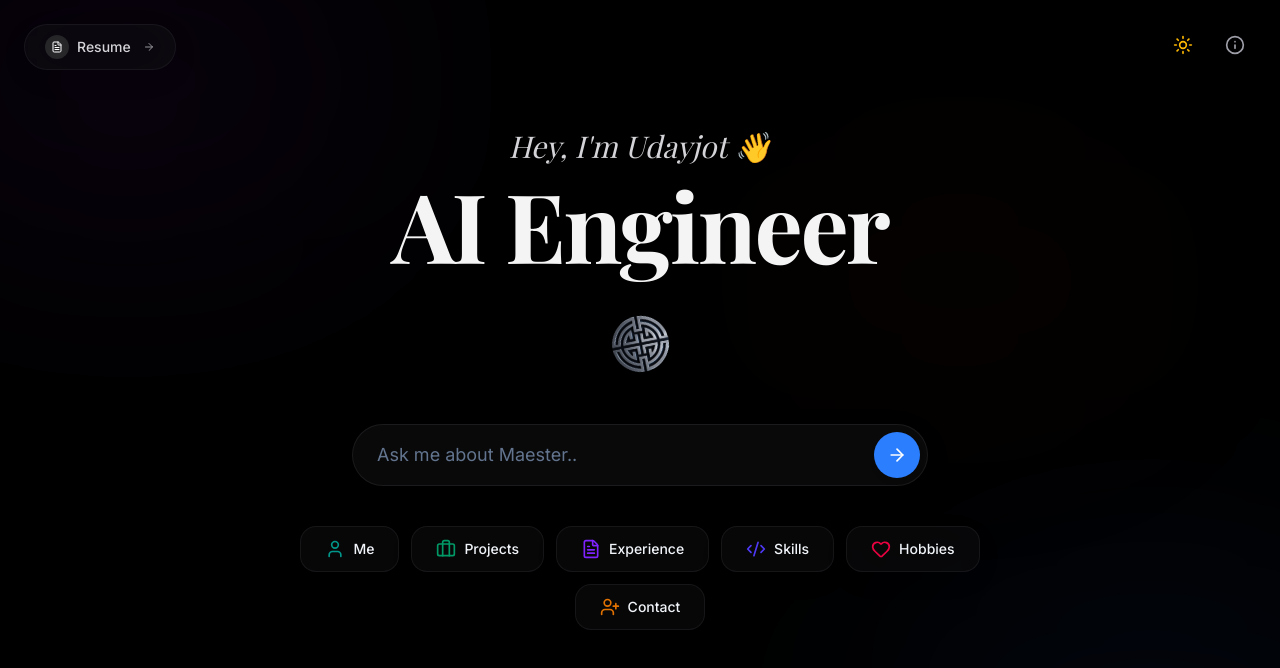
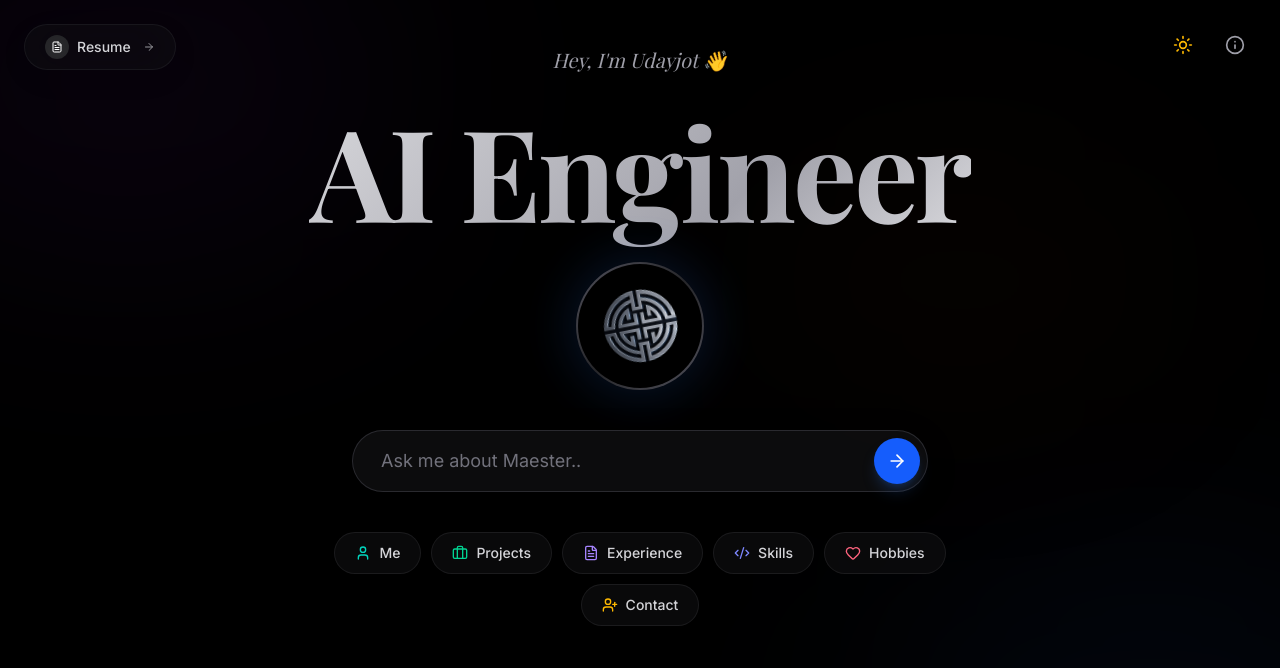
Before and after one commit to Udx3012/portfolio-main, a React (Vite) app in the folder frontend/: page / in a window 1280 px wide. Shown: the top 668 px of the page. Built offline with nearby package versions, Linux system fonts and the light colour scheme; a web font is replaced by a local one.

Commit message:
design update

```diff
--- a/frontend/package.json
+++ b/frontend/package.json
@@ -10,6 +10,7 @@
     "preview": "vite preview"
   },
   "dependencies": {
+    "canvas-confetti": "^1.9.4",
     "framer-motion": "^12.38.0",
     "lenis": "^1.3.25",
     "lucide-react": "^1.16.0",
@@ -19,6 +20,7 @@
   "devDependencies": {
     "@eslint/js": "^10.0.1",
     "@tailwindcss/vite": "^4.3.0",
+    "@types/canvas-confetti": "^1.9.0",
     "@types/node": "^24.12.3",
     "@types/react": "^19.2.14",
     "@types/react-dom": "^19.2.3",
--- a/frontend/src/App.tsx
+++ b/frontend/src/App.tsx
@@ -1,4 +1,5 @@
 import React, { useState, useEffect, useRef } from 'react';
+import confetti from 'canvas-confetti';
 import { ArrowRight, Info, Briefcase, Code2, UserPlus, User, FileText, X, ChevronLeft, ChevronRight, Sun, Moon, Film, Trophy, Dumbbell, Shield, Heart } from 'lucide-react';
 import { motion, AnimatePresence, useMotionValue, useTransform, useSpring, type MotionValue, useAnimationFrame, animate } from 'framer-motion';
 import { ReactLenis } from 'lenis/react';
@@ -386,6 +387,7 @@ export default function App() {
 
 function LandingView({ onQuery, theme }: { onQuery: (q: string, t: ChatMessage['type']) => void, theme?: string }) {
   const [input, setInput] = useState('');
+  const [isFocused, setIsFocused] = useState(false);
   const dynamicPlaceholder = useTypewriterPlaceholder([
     "Ask me anything...",
     "Ask me about Maester...",
@@ -401,70 +403,155 @@ function LandingView({ onQuery, theme }: { onQuery: (q: string, t: ChatMessage['
     onQuery(input, 'general');
   };
 
+  const prompts = [
+    { icon: <User className="w-4 h-4" />, label: "Me", query: "Tell me about yourself.", type: 'me' as const, color: "text-teal-400" },
+    { icon: <Briefcase className="w-4 h-4" />, label: "Projects", query: "Show me your projects.", type: 'projects' as const, color: "text-emerald-400" },
+    { icon: <FileText className="w-4 h-4" />, label: "Experience", query: "Tell me about your work experience.", type: 'resume' as const, color: "text-violet-400" },
+    { icon: <Code2 className="w-4 h-4" />, label: "Skills", query: "What are your skills?", type: 'skills' as const, color: "text-indigo-400" },
+    { icon: <Heart className="w-4 h-4" />, label: "Hobbies", query: "What do you do beyond code?", type: 'hobbies' as const, color: "text-rose-400" },
+    { icon: <UserPlus className="w-4 h-4" />, label: "Contact", query: "How can I contact you?", type: 'general' as const, color: "text-amber-400" },
+  ];
+
   return (
     <>
       <FluidCursor />
       <motion.div
+        initial={{ opacity: 0 }}
+        animate={{ opacity: 1 }}
+        exit={{ opacity: 0, y: -30, filter: 'blur(12px)' }}
+        transition={{ duration: 0.6, ease: [0.22, 1, 0.36, 1] }}
+        className="flex flex-col items-center justify-center w-full max-w-3xl min-h-[calc(100vh-6rem)] px-4 pb-8"
+      >
+        {/* Subtitle */}
+        <motion.p
+          initial={{ opacity: 0, y: 15 }}
+          animate={{ opacity: 1, y: 0 }}
+          transition={{ delay: 0.2, duration: 0.6, ease: [0.22, 1, 0.36, 1] }}
+          className={`text-lg sm:text-xl font-serif italic mb-4 transition-colors duration-500 ${theme === 'dark' ? 'text-zinc-400' : 'text-slate-500'}`}
+        >
+          Hey, I'm Udayjot 👋
+        </motion.p>
+
+        {/* Main Title with shimmer */}
+        <motion.h1
+          initial={{ opacity: 0, y: 20, scale: 0.95 }}
+          animate={{ opacity: 1, y: 0, scale: 1 }}
+          transition={{ delay: 0.35, duration: 0.7, ease: [0.22, 1, 0.36, 1] }}
+          className={`text-6xl sm:text-8xl md:text-9xl font-serif font-bold tracking-tight mb-2 text-center leading-tight pb-1 ${theme === 'dark' ? 'landing-title' : 'text-slate-900'}`}
+          style={theme === 'dark' ? {
+            background: 'linear-gradient(135deg, #e4e4e7 0%, #a1a1aa 40%, #e4e4e7 60%, #71717a 100%)',
+            backgroundSize: '200% 200%',
+            WebkitBackgroundClip: 'text',
+            WebkitTextFillColor: 'transparent',
+            backgroundClip: 'text',
+          } : undefined}
+        >
+          AI Engineer
+        </motion.h1>
+
+
+        {/* Avatar with glow ring */}
+        <motion.div
+          initial={{ opacity: 0, scale: 0.5 }}
+          animate={{ opacity: 1, scale: 1 }}
+          transition={{ delay: 0.5, duration: 0.7, type: "spring", stiffness: 200, damping: 20 }}
+          className="relative mb-10"
+        >
+          <div className={`absolute -inset-2 rounded-full blur-xl opacity-40 animate-pulse ${theme === 'dark' ? 'bg-blue-500/30' : 'bg-blue-400/20'}`} />
+          <div className={`relative w-28 h-28 sm:w-32 sm:h-32 rounded-full p-[2px] ${theme === 'dark'
+            ? 'bg-gradient-to-br from-zinc-600 via-zinc-800 to-zinc-600'
+            : 'bg-gradient-to-br from-slate-300 via-slate-100 to-slate-300'
+            }`}>
+            <div className={`w-full h-full rounded-full overflow-hidden flex items-center justify-center ${theme === 'dark' ? 'bg-black' : 'bg-[#FDFDFD]'}`}>
+              <MemojiAvatar type="landing" className="w-full h-full" />
+            </div>
+          </div>
+        </motion.div>
+
+        {/* Search Input with glow effect */}
+        <motion.div
           initial={{ opacity: 0, y: 20 }}
           animate={{ opacity: 1, y: 0 }}
-        exit={{ opacity: 0, y: -20, filter: 'blur(10px)' }}
-        transition={{ duration: 0.4 }}
-        className="flex flex-col items-center justify-center w-full max-w-3xl mt-24 md:mt-32 px-4"
+          transition={{ delay: 0.65, duration: 0.6, ease: [0.22, 1, 0.36, 1] }}
+          className="w-full relative max-w-xl mb-10"
         >
-        <div className="text-center mb-6">
-          <h2 className={`text-2xl sm:text-3xl font-serif italic mb-3 transition-colors duration-500 ${theme === 'dark' ? 'text-zinc-300' : 'text-slate-700'}`}>Hey, I'm Udayjot 👋</h2>
-          <h1 className={`text-5xl sm:text-7xl md:text-8xl font-serif font-bold tracking-tight transition-colors duration-500 ${theme === 'dark' ? 'text-zinc-100' : 'text-slate-900'}`}>AI Engineer</h1>
-        </div>
-
-        <motion.div className="w-24 h-24 mb-8 flex items-center justify-center text-5xl">
-          <MemojiAvatar type="landing" className="w-full h-full" />
-        </motion.div>
-
-        <div className="w-full relative max-w-xl mb-10">
+          {/* Glow behind input on focus */}
+          <div className={`absolute -inset-1 rounded-full blur-xl transition-opacity duration-500 ${isFocused ? 'opacity-60' : 'opacity-0'} ${theme === 'dark' ? 'bg-blue-500/15' : 'bg-blue-400/10'}`} />
+          <div className="relative">
             <input
               type="text"
               value={input}
               onChange={(e) => setInput(e.target.value)}
               onKeyDown={(e) => e.key === 'Enter' && handleSubmit()}
+              onFocus={() => setIsFocused(true)}
+              onBlur={() => setIsFocused(false)}
               placeholder={dynamicPlaceholder}
-            className={`w-full backdrop-blur-2xl border shadow-[0_8px_32px_rgba(0,0,0,0.06)] rounded-full py-4 pl-6 pr-14 text-lg focus:outline-none focus:ring-2 focus:ring-blue-500/30 transition-all placeholder:text-slate-500 ${theme === 'dark'
-                ? 'bg-zinc-900/40 border-zinc-800/60 text-zinc-100'
-                : 'bg-white/40 border-white/60 text-slate-855'
+              className={`w-full backdrop-blur-2xl border rounded-full py-4 pl-7 pr-14 text-lg focus:outline-none transition-all duration-300 placeholder:transition-colors placeholder:duration-300 ${theme === 'dark'
+                ? `bg-zinc-900/50 border-zinc-700/60 text-zinc-100 placeholder:text-zinc-500 ${isFocused ? 'border-zinc-600/80 shadow-[0_0_30px_rgba(59,130,246,0.08)]' : 'shadow-[0_8px_32px_rgba(0,0,0,0.15)]'}`
+                : `bg-white/50 border-slate-200/80 text-slate-800 placeholder:text-slate-400 ${isFocused ? 'border-slate-300 shadow-[0_0_30px_rgba(59,130,246,0.06)]' : 'shadow-[0_8px_32px_rgba(0,0,0,0.04)]'}`
                 }`}
             />
             <button
               onClick={handleSubmit}
-            className="absolute right-2 top-2 bottom-2 aspect-square bg-blue-500 hover:bg-blue-600 rounded-full flex items-center justify-center text-white transition-colors shadow-md cursor-pointer"
+              className={`absolute right-2 top-2 bottom-2 aspect-square rounded-full flex items-center justify-center text-white transition-all duration-300 shadow-lg cursor-pointer ${theme === 'dark'
+                ? 'bg-blue-600 hover:bg-blue-500 shadow-blue-500/20'
+                : 'bg-blue-500 hover:bg-blue-600 shadow-blue-500/25'
+                }`}
             >
               <ArrowRight className="w-5 h-5" />
             </button>
           </div>
+        </motion.div>
 
-        <div className="flex flex-wrap justify-center gap-3">
-          <LandingPrompt icon={<User className="w-5 h-5 text-teal-600" />} label="Me" onClick={() => onQuery("Tell me about yourself.", 'me')} theme={theme} />
-          <LandingPrompt icon={<Briefcase className="w-5 h-5 text-emerald-600" />} label="Projects" onClick={() => onQuery("Show me your projects.", 'projects')} theme={theme} />
-          <LandingPrompt icon={<FileText className="w-5 h-5 text-violet-600" />} label="Experience" onClick={() => onQuery("Tell me about your work experience.", 'resume')} theme={theme} />
-          <LandingPrompt icon={<Code2 className="w-5 h-5 text-indigo-600" />} label="Skills" onClick={() => onQuery("What are your skills?", 'skills')} theme={theme} />
-          <LandingPrompt icon={<Heart className="w-5 h-5 text-rose-600" />} label="Hobbies" onClick={() => onQuery("What do you do beyond code?", 'hobbies')} theme={theme} />
-          <LandingPrompt icon={<UserPlus className="w-5 h-5 text-amber-600" />} label="Contact" onClick={() => onQuery("How can I contact you?", 'general')} theme={theme} />
-        </div>
+        {/* Prompt Buttons with staggered animation */}
+        <motion.div
+          initial="hidden"
+          animate="visible"
+          variants={{
+            hidden: {},
+            visible: { transition: { staggerChildren: 0.06, delayChildren: 0.8 } }
+          }}
+          className="flex flex-wrap justify-center gap-2.5"
+        >
+          {prompts.map((p) => (
+            <motion.button
+              key={p.label}
+              variants={{
+                hidden: { opacity: 0, y: 12, scale: 0.9 },
+                visible: { opacity: 1, y: 0, scale: 1, transition: { duration: 0.4, ease: [0.22, 1, 0.36, 1] } }
+              }}
+              whileHover={{ scale: 1.06, y: -2, transition: { type: 'spring', stiffness: 500, damping: 25 } }}
+              whileTap={{ scale: 0.93 }}
+              onClick={(e) => {
+                const rect = (e.target as HTMLElement).getBoundingClientRect();
+                const x = (rect.left + rect.width / 2) / window.innerWidth;
+                const y = (rect.top + rect.height / 2) / window.innerHeight;
+                confetti({
+                  particleCount: 30,
+                  spread: 50,
+                  startVelocity: 15,
+                  gravity: 0.8,
+                  ticks: 40,
+                  origin: { x, y },
+                  colors: ['#60a5fa', '#a78bfa', '#34d399', '#f472b6', '#fbbf24'],
+                  scalar: 0.6,
+                  shapes: ['circle'],
+                  disableForReducedMotion: true,
+                });
+                onQuery(p.query, p.type);
+              }}
+              className={`flex items-center gap-2 backdrop-blur-xl border px-5 py-2.5 rounded-full text-sm font-medium cursor-pointer ${theme === 'dark'
+                ? 'bg-zinc-900/40 border-zinc-800/60 hover:bg-zinc-800/60 hover:border-zinc-700/60 text-zinc-300'
+                : 'bg-white/40 border-slate-200/60 hover:bg-white/70 hover:border-slate-300/60 text-slate-600'
+                }`}
+            >
+              <span className={p.color}>{p.icon}</span>
+              {p.label}
+            </motion.button>
+          ))}
+        </motion.div>
       </motion.div>
     </>
-  );
-}
-
-function LandingPrompt({ icon, label, onClick, theme }: { icon: React.ReactNode, label: string, onClick: () => void, theme?: string }) {
-  return (
-    <button
-      onClick={onClick}
-      className={`flex items-center gap-2 backdrop-blur-xl border shadow-[0_8px_32px_rgba(0,0,0,0.04)] px-6 py-3 rounded-2xl hover:scale-105 hover:shadow-[0_8px_32px_rgba(0,0,0,0.08)] transition-all text-sm font-medium cursor-pointer ${theme === 'dark'
-          ? 'bg-zinc-900/30 border-zinc-800/50 hover:bg-zinc-800/50 text-zinc-350'
-          : 'bg-white/30 border-white/50 hover:bg-white/60 text-slate-700'
-        }`}
-    >
-      {icon}
-      {label}
-    </button>
   );
 }
 
--- a/frontend/src/index.css
+++ b/frontend/src/index.css
@@ -68,3 +68,14 @@ body.dark {
 .avatar-hover-scale:hover {
   transform: scale(1.15);
 }
+
+/* Landing title shimmer */
+@keyframes shimmer-gradient {
+  0% { background-position: 0% 50%; }
+  50% { background-position: 100% 50%; }
+  100% { background-position: 0% 50%; }
+}
+
+.landing-title {
+  animation: shimmer-gradient 6s ease-in-out infinite;
+}
```
Also changed, not shown: 2 other files (tests, documents, lock files or other folders). Lines whose indentation alone changed are shown as unchanged.
